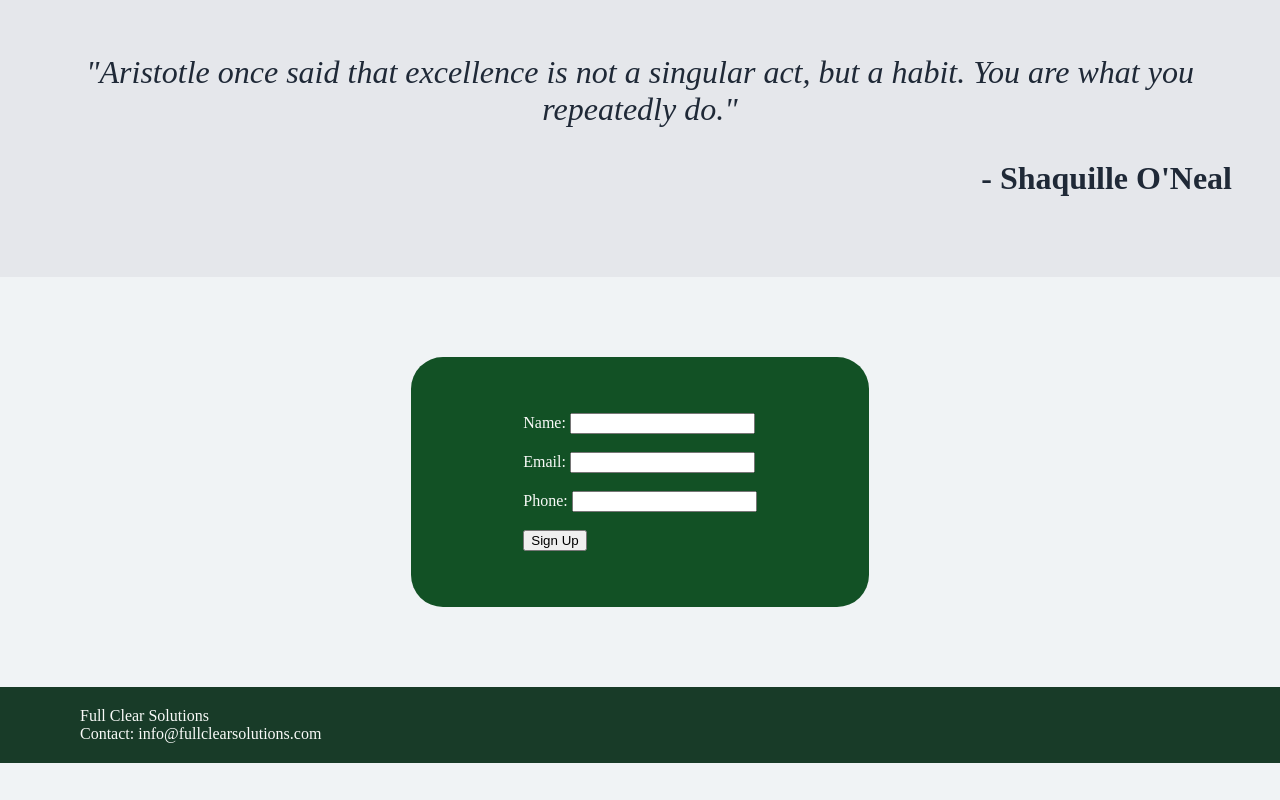
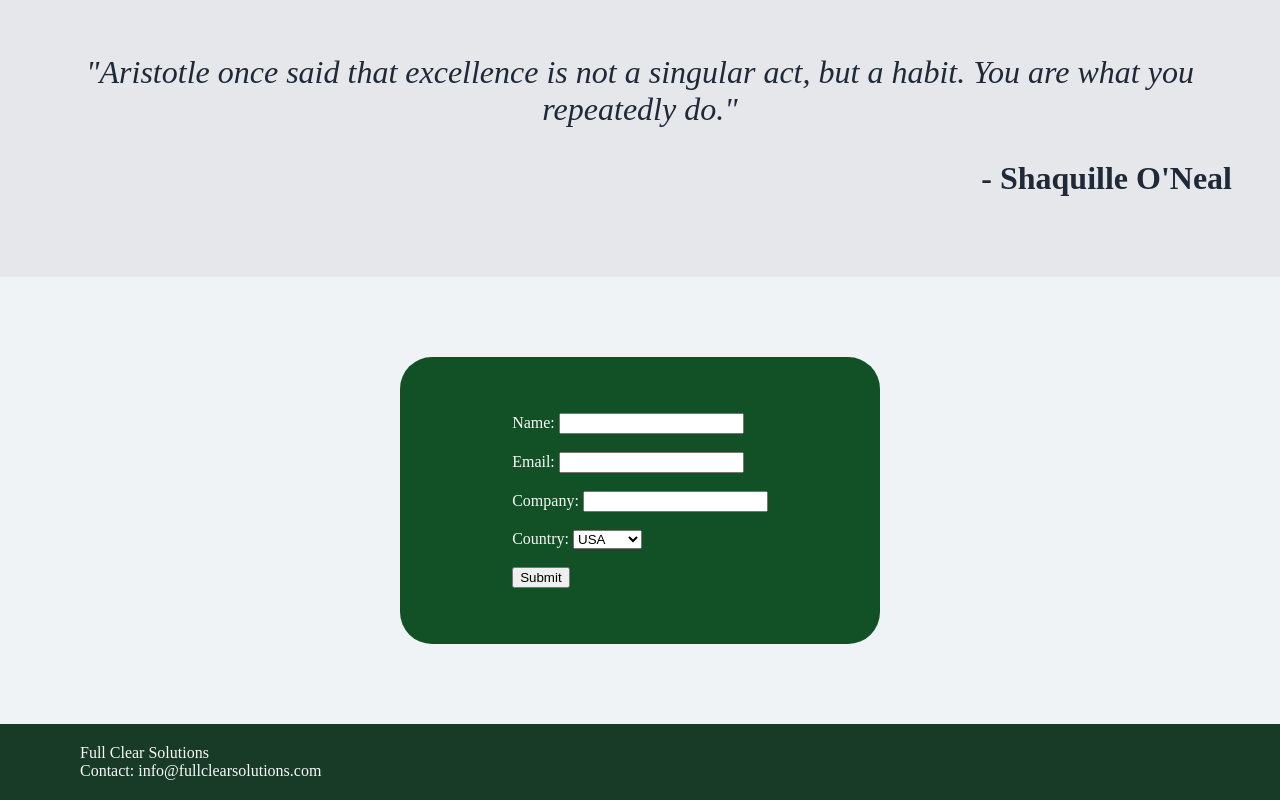
Before and after one commit to Kiddeke/full-clear-solutions-website, a website: page about.html in a window 1280 px wide. Shown: the part 864-1664 px from the top of the page. Before the commit the page ends 1627 px from the top, so only its background shows below. Drawn offline with Linux system fonts and the light colour scheme.

Commit message:
Sync forms

```diff
--- a/about.html
+++ b/about.html
@@ -109,17 +109,25 @@
 
     <div class="signup">
       <form action="https://formspree.io/f/xgejqdlo" method="POST">
-          <label for="name">Name:</label>
-          <input type="text" id="name" name="name" required><br><br>
+        <label for="name">Name:</label>
+        <input type="text" id="name" name="name" required><br><br>
 
-          <label for="email">Email:</label>
-          <input type="email" id="email" name="email" required><br><br>
+        <label for="email">Email:</label>
+        <input type="email" id="email" name="email" required><br><br>
 
-          <label for="phone">Phone:</label>
-          <input type="tel" id="phone" name="phone"><br><br>
+        <label for="company">Company:</label>
+        <input type="company" id="company" name="company" required><br><br>
 
-          <input type="submit" value="Sign Up">
-      </form>
+        <label for="country">Country:</label>
+        <select id="country" name="country" required>
+            <option value="usa">USA</option>
+            <option value="canada">Canada</option>
+            <option value="uk">UK</option>
+            <!-- Add more options here -->
+        </select><br><br>
+
+        <input type="submit" value="Submit">
+    </form>
     </div>
 
     <div class="footer">
```
Also changed, not shown: history.html (+16 -8 lines), index.html (+16 -8 lines).
